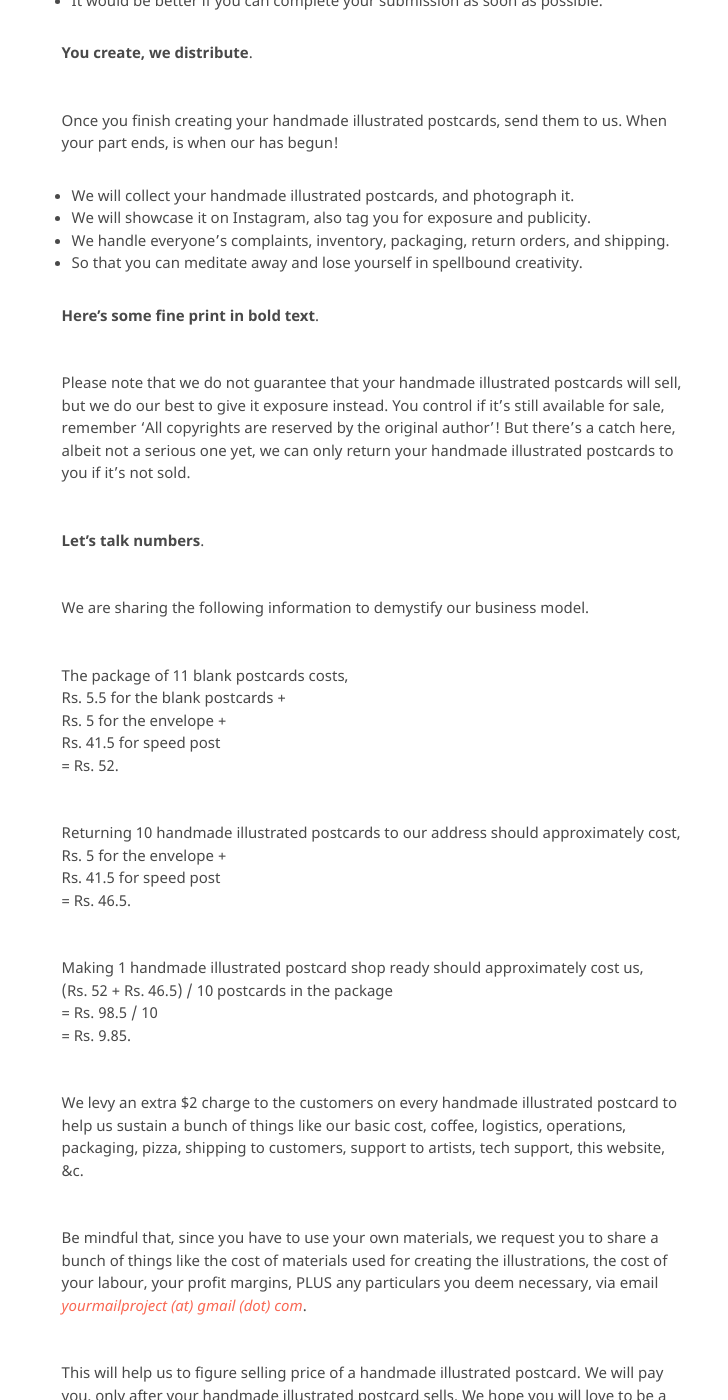
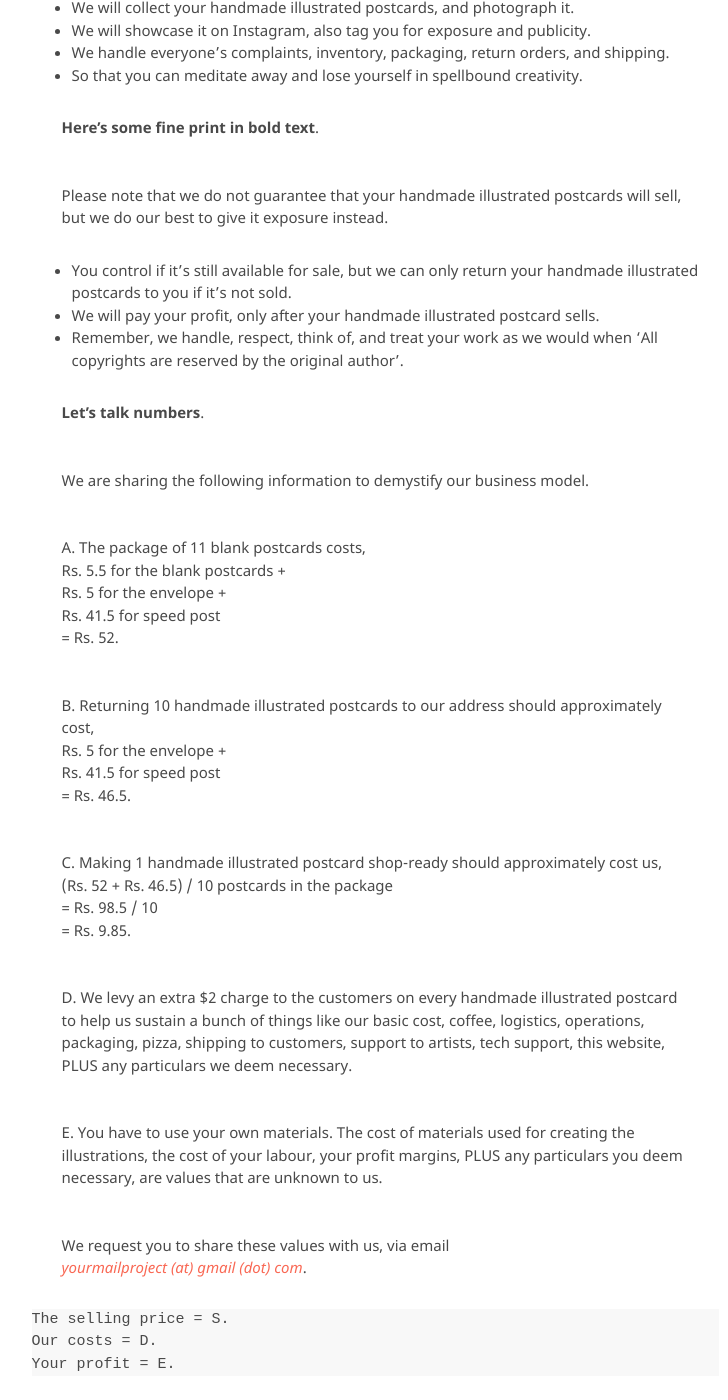
Before and after one commit to kvshvlin/yourmailproject, a Jekyll site: the page built from join.md, in a window 1280 px wide and 1400 px high, scrolled down 1159 px. Shown: the whole window, without its empty margins (366-1094 px from the left). Built offline with Jekyll 4.4.1, drawn with Linux system fonts in a browser that asks for light colours; our own code applies the rules of GitHub Pages for plain Markdown files; some of the changed text lies outside the part shown.

Commit message:
Update join.md

```diff
--- a/join.md
+++ b/join.md
@@ -1,25 +1,22 @@
 **Join us**.
 
-If you want to illustrate: you can sign up using **<a href="https://yourmailproject.typeform.com/to/krhWpQJZ" target="_blank">this</a>** form. It asks you to enter your postal address. We use this information to ship to you a package of 11 blank postcards. Don't you forget to give your phone number too, the postman may feel the need to use it. Read on to figure what to do next.
+If you want to illustrate: you can sign up using **<a href="https://yourmailproject.typeform.com/to/krhWpQJZ" target="_blank">this</a>** form.
+- It asks you to enter your postal address.
+- We use this information to ship to you a package of 11 blank postcards.
+- Don't you forget to give your phone number too, the postman may feel the need to use it.
 
 **Your role**.
 
 Once you receive this package, you can go all in! Unleash your creativity.
-
 - Ideally by testing 1 postcard with your materials to see.
 - We would love to see you illustrate 10 postcards in a month, in your own unique way, whatever you may think that means.
 - And yes! Do with anything you want, feel free to doodle, draw, sketch, or paint, or whatever you think of, as art.
-
-**Creating a symbiotic relationship**.
-
-Remember, we handle, respect, think of, and treat your work so that ‘All copyrights are reserved by the original author’ is something we can all agree upon.
-
-If you want to share work in progress images with the collective then use this hashtag '#yourmailproject'. We will repost, tag, and share your stories and post with our Instagram followers.
+- If you want to share work in progress images with the collective then use this hashtag '#yourmailproject'.
+- We will repost, tag, and share your stories and post with our Instagram followers.
 
 **Dead-line**.
 
 We have one deadline only.
-
 - We have this because otherwise everyone procrastinates, including us.
 - You need to complete illustrating the blank postcards in a month from the day you receive it.
 - It would be better if you can complete your submission as soon as possible.
@@ -27,7 +24,6 @@
 **You create, we distribute**.
 
 Once you finish creating your handmade illustrated postcards, send them to us. When your part ends, is when our has begun!
-
 - We will collect your handmade illustrated postcards, and photograph it.
 - We will showcase it on Instagram, also tag you for exposure and publicity.
 - We handle everyone's complaints, inventory, packaging, return orders, and shipping.
@@ -35,34 +31,53 @@
 
 **Here's some fine print in bold text**.
 
-Please note that we do not guarantee that your handmade illustrated postcards will sell, but we do our best to give it exposure instead. You control if it’s still available for sale, remember ‘All copyrights are reserved by the original author’! But there’s a catch here, albeit not a serious one yet, we can only return your handmade illustrated postcards to you if it’s not sold.
+Please note that we do not guarantee that your handmade illustrated postcards will sell, but we do our best to give it exposure instead.
+- You control if it’s still available for sale, but we can only return your handmade illustrated postcards to you if it’s not sold.
+- We will pay your profit, only after your handmade illustrated postcard sells.
+- Remember, we handle, respect, think of, and treat your work as we would when ‘All copyrights are reserved by the original author’.
 
 **Let's talk numbers**.
 
 We are sharing the following information to demystify our business model.
 
-The package of 11 blank postcards costs,
+A. The package of 11 blank postcards costs,
 Rs. 5.5 for the blank postcards +
 Rs. 5 for the envelope +
 Rs. 41.5 for speed post
 = Rs. 52.
 
-Returning 10 handmade illustrated postcards to our address should approximately cost,
+B. Returning 10 handmade illustrated postcards to our address should approximately cost,
 Rs. 5 for the envelope +
 Rs. 41.5 for speed post
 = Rs. 46.5.
 
-Making 1 handmade illustrated postcard shop ready should approximately cost us,
+C. Making 1 handmade illustrated postcard shop-ready should approximately cost us,
 (Rs. 52 + Rs. 46.5) / 10 postcards in the package
 = Rs. 98.5 / 10
 = Rs. 9.85.
 
-We levy an extra $2 charge to the customers on every handmade illustrated postcard to help us sustain a bunch of things like our basic cost, coffee, logistics, operations, packaging, pizza, shipping to customers, support to artists, tech support, this website, &c.
+D. We levy an extra $2 charge to the customers on every handmade illustrated postcard to help us sustain a bunch of things like our basic cost, coffee, logistics, operations, packaging, pizza, shipping to customers, support to artists, tech support, this website, PLUS any particulars we deem necessary.
 
-Be mindful that, since you have to use your own materials, we request you to share a bunch of things like the cost of materials used for creating the illustrations, the cost of your labour, your profit margins, PLUS any particulars you deem necessary, via email
+E. You have to use your own materials. The cost of materials used for creating the illustrations, the cost of your labour, your profit margins, PLUS any particulars you deem necessary, are values that are unknown to us.
+
+We request you to share these values with us, via email
 [_yourmailproject (at) gmail (dot) com_](mailto:yourmailproject@gmail.com).
 
-This will help us to figure selling price of a handmade illustrated postcard. We will pay you, only after your handmade illustrated postcard sells. We hope you will love to be a part of our community.
+~~~
+The selling price = S.
+Our costs = D.
+Your profit = E.
+~~~
+
+Then in simpler equations,
+
+~~~
+S = D + E.
+D = S - E.
+E = S - D.
+~~~
+
+We hope you will love to be a part of our community.
 
 <div class="roadmap-spacer-1"></div>
 
```
